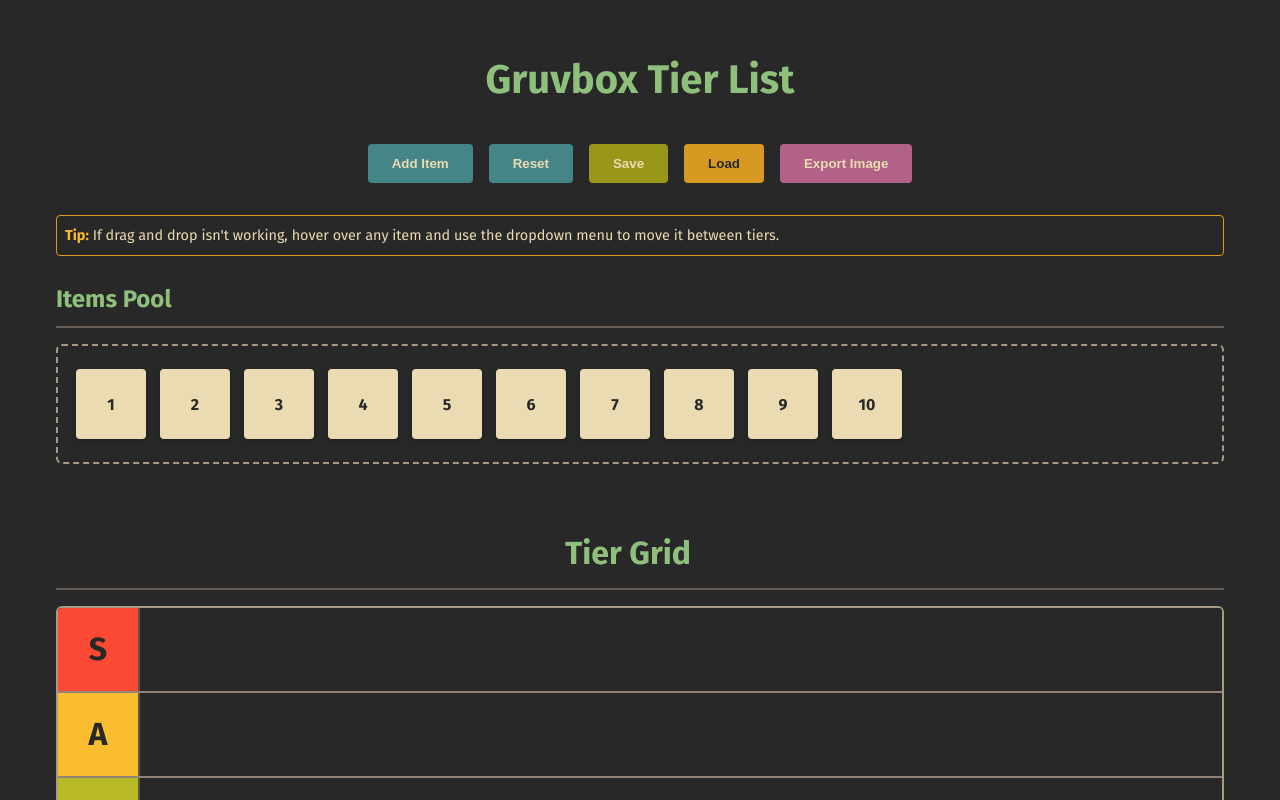
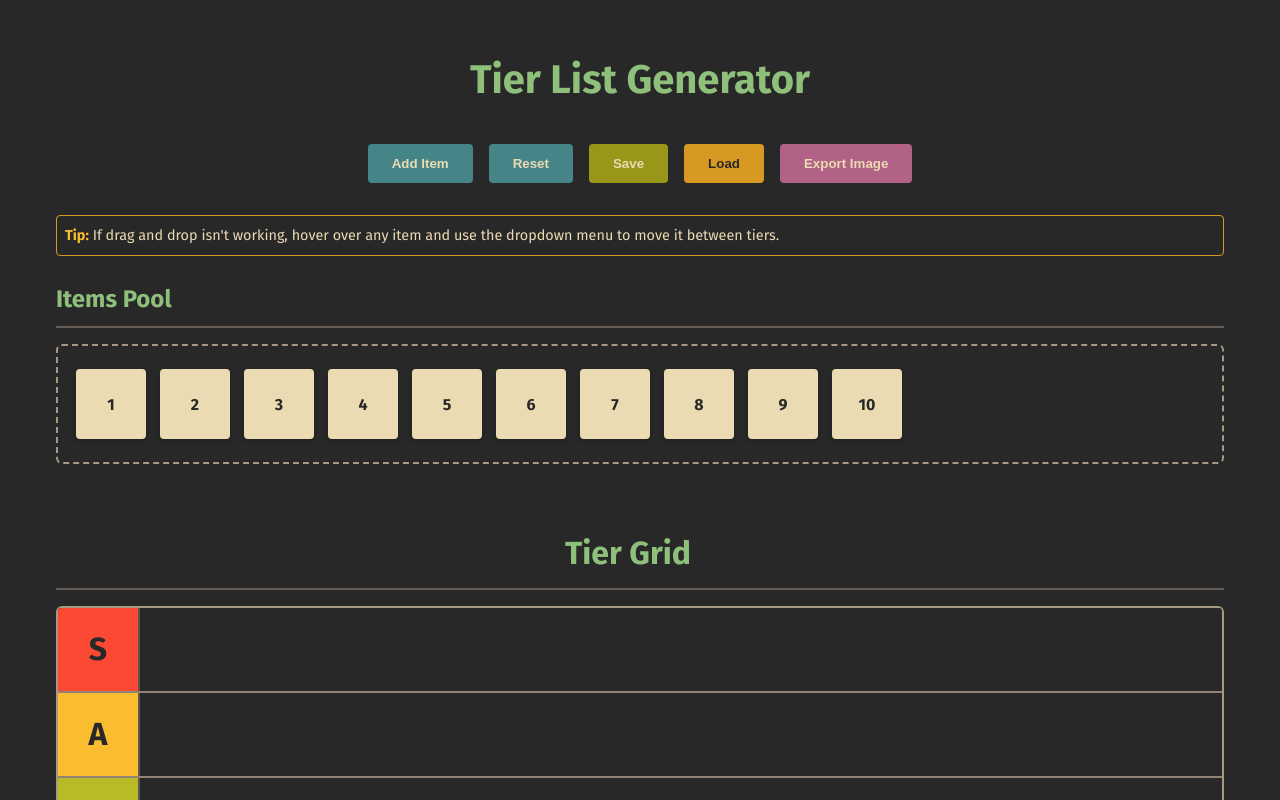
Before and after one commit to dotMavriQ/TiLiGen, a React (Vite) app: page / in a window 1280 px wide. Shown: the top 800 px of the page. Built offline with nearby package versions, Linux system fonts and the light colour scheme.

Commit message:
Add editable title, emoji toggles, and prepare for GitHub Pages deployment

```diff
--- a/index.html
+++ b/index.html
@@ -3,7 +3,7 @@
 
 <head>
   <meta charset="UTF-8" />
-  <link rel="icon" type="image/svg+xml" href="/vite.svg" />
+  <link rel="icon" type="image/svg+xml" href="/favicon.svg" />
   <meta name="viewport" content="width=device-width, initial-scale=1.0" />
   <title>Tier List Generator</title>
   <meta name="description" content="A Gruvbox dark-themed tier list maker with drag and drop functionality" />
--- a/package.json
+++ b/package.json
@@ -7,7 +7,9 @@
     "dev": "vite",
     "build": "tsc && vite build",
     "lint": "eslint . --ext ts,tsx --report-unused-disable-directives --max-warnings 0",
-    "preview": "vite preview"
+    "preview": "vite preview",
+    "predeploy": "npm run build",
+    "deploy": "gh-pages -d dist"
   },
   "dependencies": {
     "@types/react-beautiful-dnd": "^13.1.8",
@@ -27,6 +29,7 @@
     "eslint": "^8.56.0",
     "eslint-plugin-react-hooks": "^4.6.0",
     "eslint-plugin-react-refresh": "^0.4.5",
+    "gh-pages": "^6.3.0",
     "typescript": "^5.2.2",
     "vite": "^5.1.4"
   }
--- a/src/App.tsx
+++ b/src/App.tsx
@@ -843,7 +843,7 @@ function App() {
       <GlobalStyle />
       <AppContainer>
         <Header>
-          <h1>Gruvbox Tier List</h1>
+          <h1>Tier List Generator</h1>
         </Header>
 
         <Controls>
--- a/vite.config.ts
+++ b/vite.config.ts
@@ -4,4 +4,5 @@ import react from '@vitejs/plugin-react'
 // https://vitejs.dev/config/
 export default defineConfig({
   plugins: [react()],
+  base: '/Tierlist/', // Repository name
 })
```
Also changed, not shown: public/favicon.svg (added).
